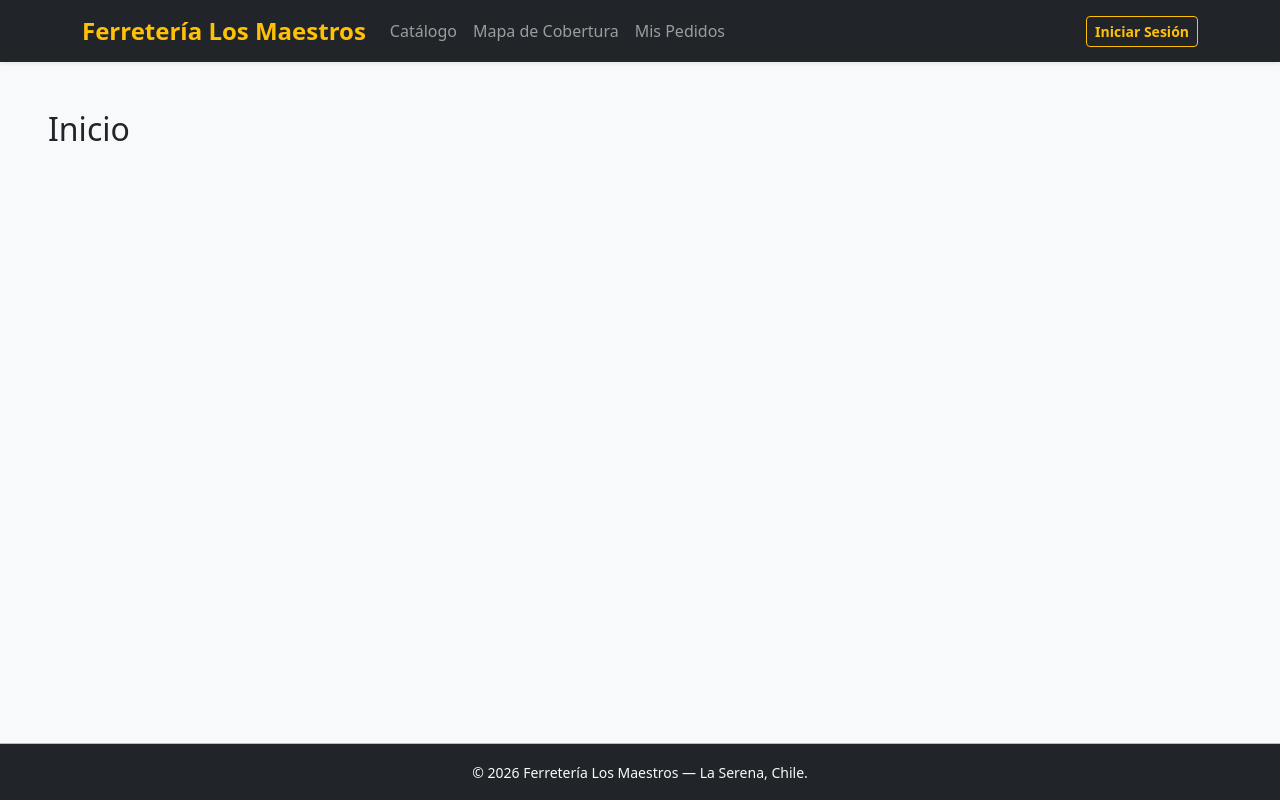
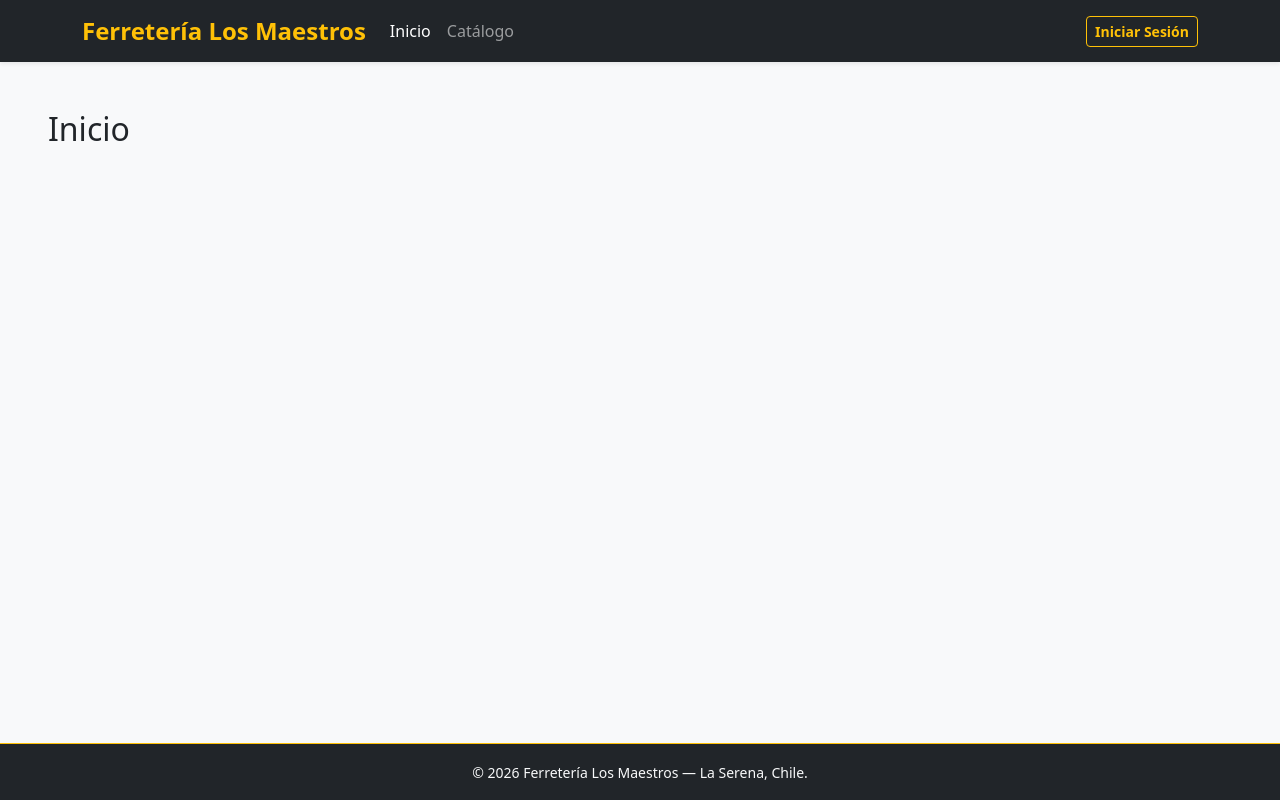
Before and after one commit to luciano-sepulveda/React-FerreteriaLosMaestros, a React (Vite) app: page / in a window 1280 px wide. Built offline with nearby package versions, Linux system fonts and the light colour scheme.

Commit message:
Cambie el navbar le agregue los enlaces nuevos de react-router

```diff
--- a/src/components/organisms/Navbar.jsx
+++ b/src/components/organisms/Navbar.jsx
@@ -1,29 +1,25 @@
 import React from 'react';
 import { Navbar as BsNavbar, Container, Nav, Button } from 'react-bootstrap';
+import { NavLink, Link } from 'react-router-dom';
 
 const Navbar = () => {
   return (
-    <BsNavbar bg="dark" variant="dark" expand="lg" className="shadow-sm sticky-top">
+    <BsNavbar bg="dark" variant="dark" expand="lg" collapseOnSelect className="shadow-sm sticky-top">
       <Container>
-        {/* Logo / Nombre de la empresa */}
-        <BsNavbar.Brand href="#inicio" className="fw-bold text-warning fs-4">
+        <BsNavbar.Brand as={NavLink} to="/" className="fw-bold text-warning fs-4">
           Ferretería Los Maestros
         </BsNavbar.Brand>
 
-        {/* Botón hamburguesa para móviles (< 768px) */}
         <BsNavbar.Toggle aria-controls="menu-navegacion" />
 
-        {/* Opciones del menú */}
         <BsNavbar.Collapse id="menu-navegacion">
           <Nav className="me-auto my-2 my-lg-0">
-            <Nav.Link href="#catalogo">Catálogo</Nav.Link>
-            <Nav.Link href="#cobertura">Mapa de Cobertura</Nav.Link>
-            <Nav.Link href="#pedidos">Mis Pedidos</Nav.Link>
+            <Nav.Link as={NavLink} to="/" end eventKey="/">Inicio</Nav.Link>
+            <Nav.Link as={NavLink} to="/catalogo" eventKey="/catalogo">Catálogo</Nav.Link>
           </Nav>
 
-          {/* Acción secundaria / Login */}
           <Nav className="ms-auto">
-            <Button variant="outline-warning" size="sm" className="fw-semibold">
+            <Button as={Link} to="/login" variant="outline-warning" size="sm" className="fw-semibold">
               Iniciar Sesión
             </Button>
           </Nav>
```
Also changed, not shown: src/components/atoms/Precio.jsx (added), src/utils/formatearPrecio.js (added).
